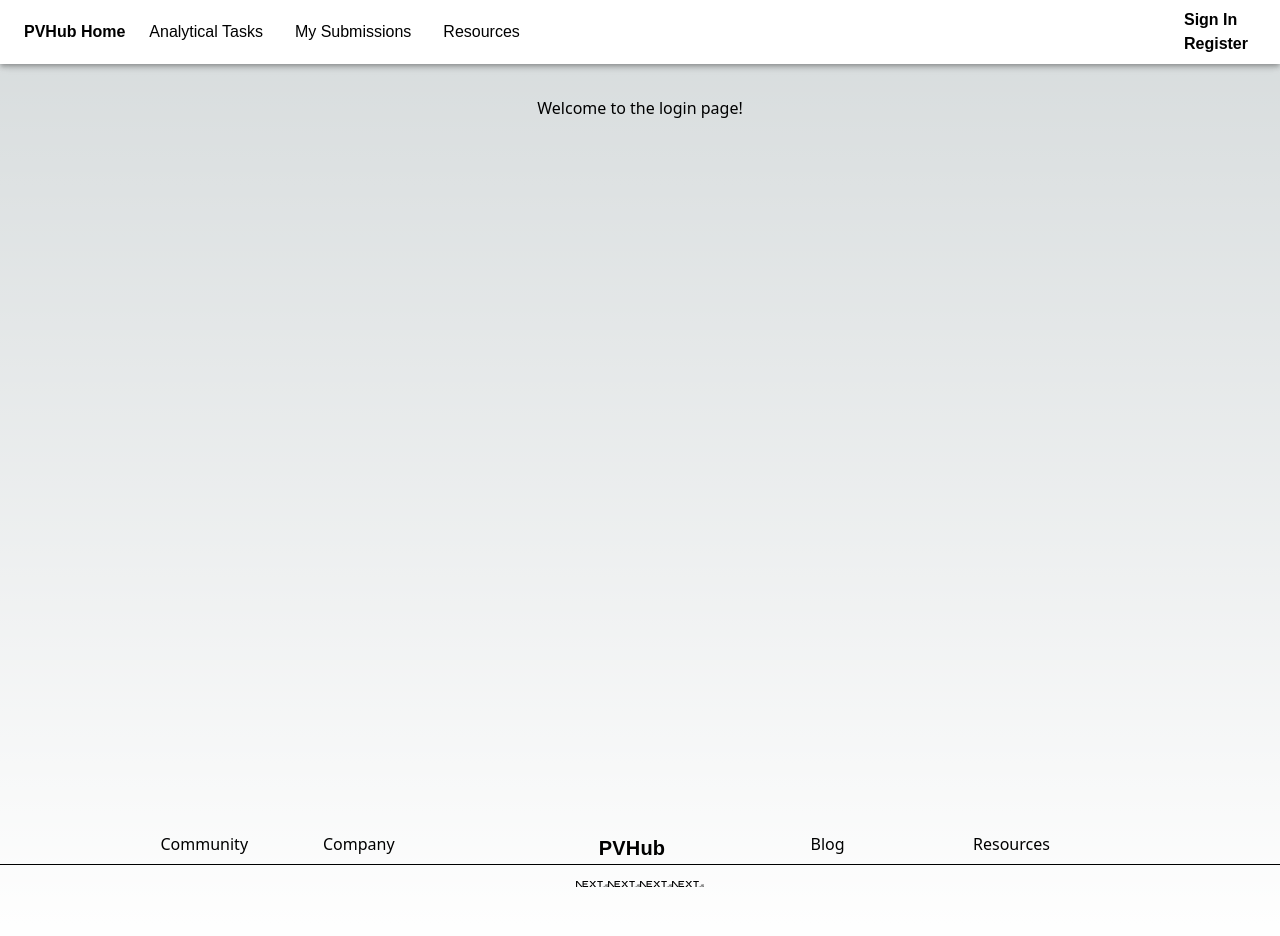
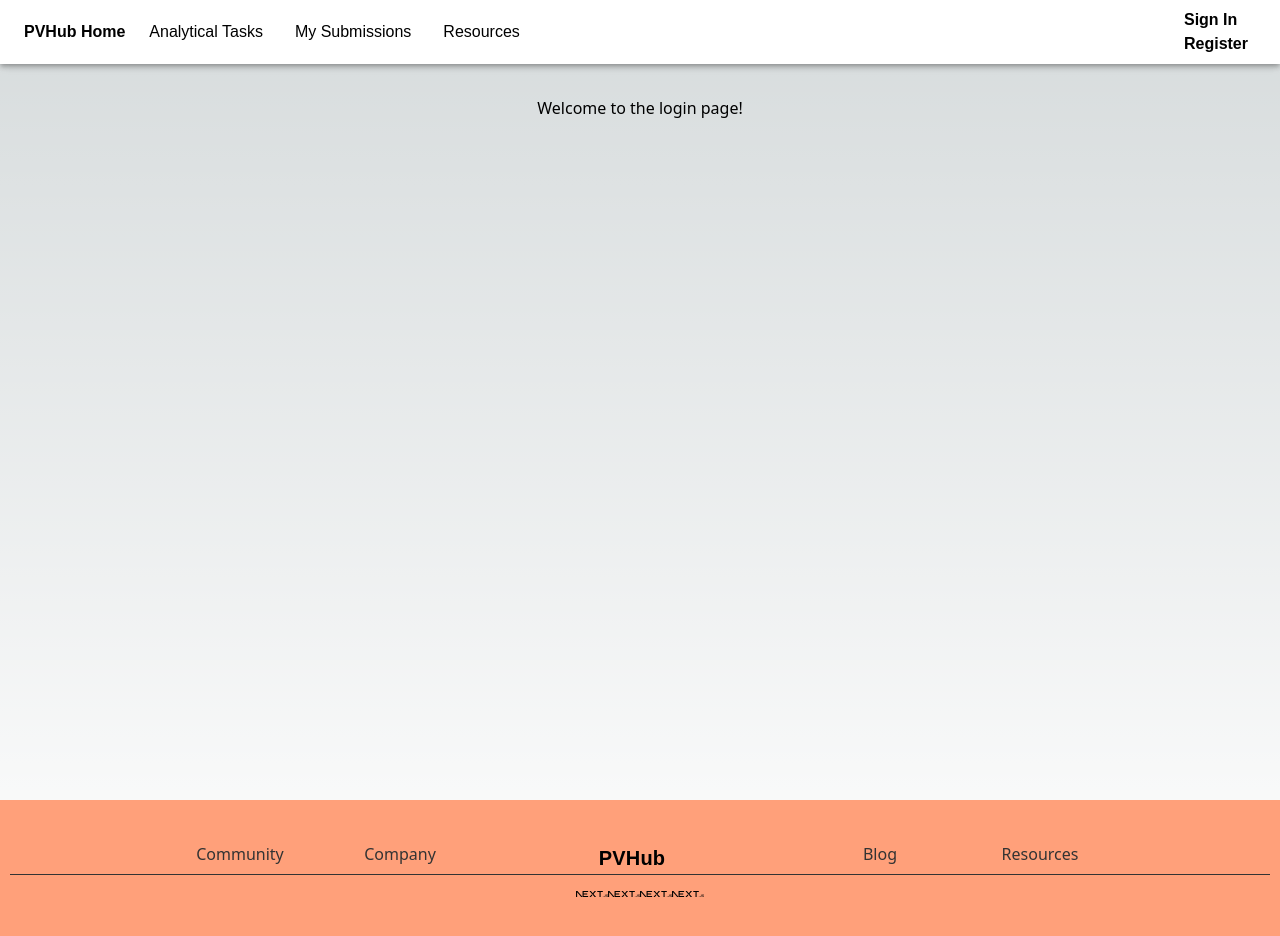
Before and after one commit to slacgismo/pv-validation-hub-client, a Next.js app: page /login in a window 1280 px wide. Shown: the top 936 px of the page. Built offline with nearby package versions, Linux system fonts and the light colour scheme.

Commit message:
corrected css with footer display
Signed-off-by: Duncan Ragsdale <88173870+Thistleman@users.noreply.github.com>

```diff
--- a/src/app/modules/footer/footer.tsx
+++ b/src/app/modules/footer/footer.tsx
@@ -4,6 +4,7 @@
 import Link from 'next/link';
 import Image from 'next/image';
 import React from 'react';
+import styles from '@/app/modules/modulecss/footer.module.css';
 import {Grid, Typography} from '@mui/material';
 import {Box} from '@mui/system';
 
@@ -24,6 +25,7 @@ export default function Footer() {
       minHeight: 100,
       maxHeight: 200,
     }}
+    className={styles.footerBackground}
     >
       <Grid container spacing={2} alignItems="center" justify="center">
         <Grid item xs={12}>
--- /dev/null
+++ b/src/app/modules/modulecss/footer.module.css
@@ -0,0 +1,9 @@
+.footerBackground {
+    background-color: #FFA07A;
+    color: #333;
+    text-align: center;
+    padding: 10px;
+    height: 150px;
+    min-height: 100px;
+    max-height: 200px;
+  }
```
